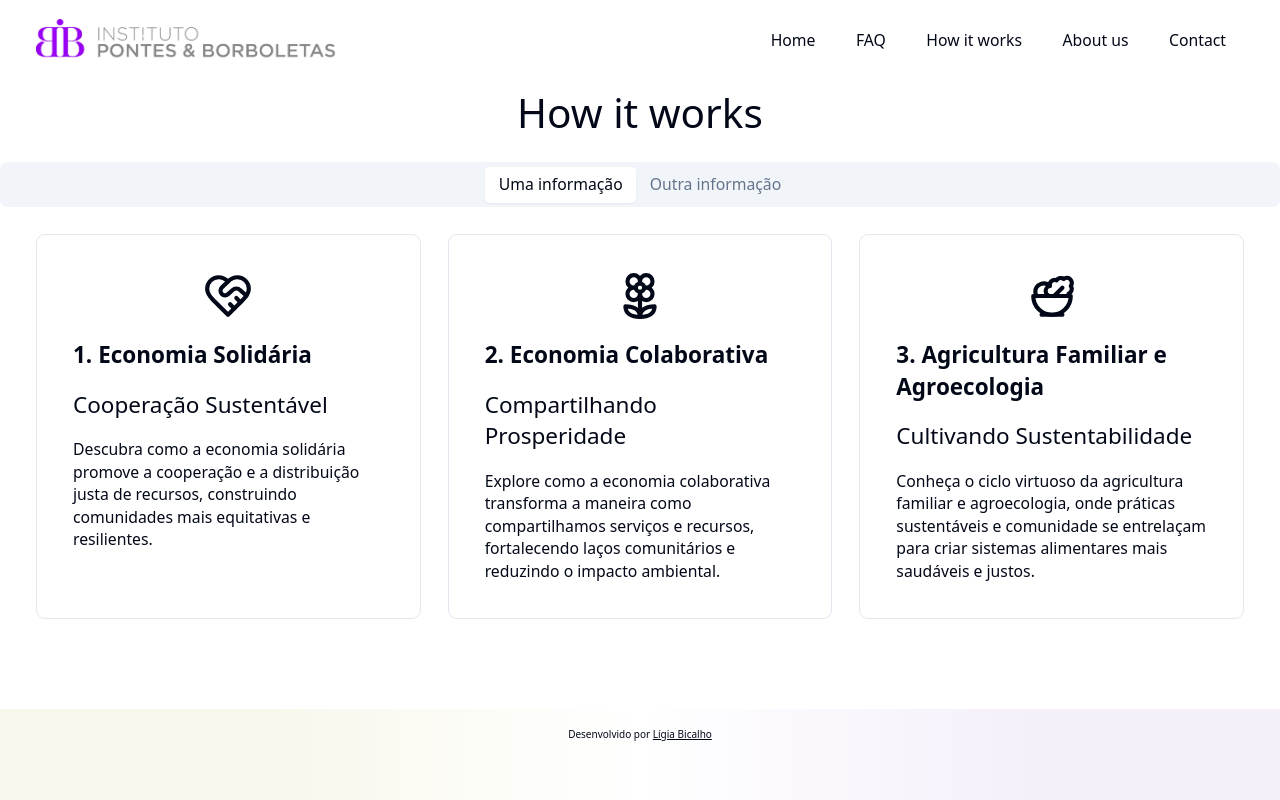
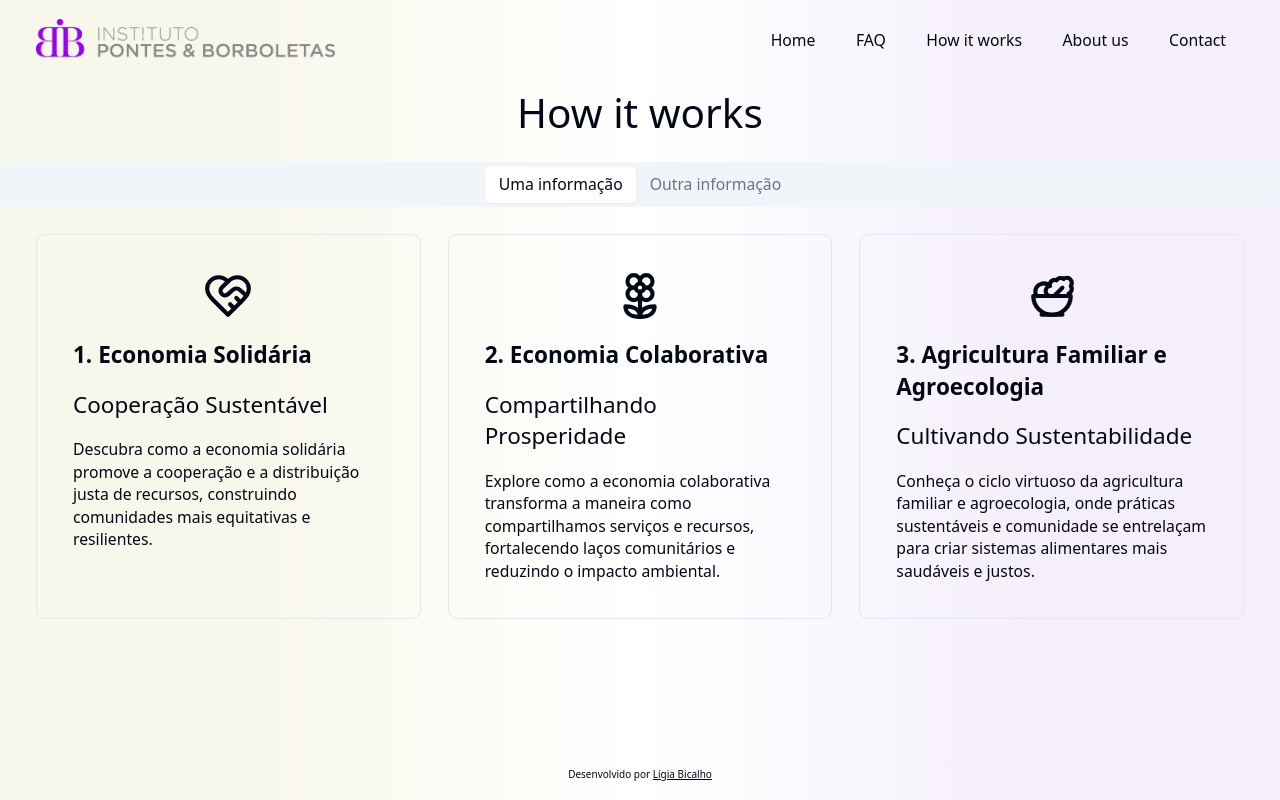
Before and after one commit to ligiabicalho/pontes-e-borboletas, a Next.js app: page /how-it-works in a window 1280 px wide. Built offline with nearby package versions, Linux system fonts and the light colour scheme; a web font is replaced by a local one.

Commit message:
style: updates footer and how-it-work

```diff
--- a/src/components/Footer/Footer.tsx
+++ b/src/components/Footer/Footer.tsx
@@ -2,7 +2,7 @@ import React from "react";
 
 export function Footer() {
   return (
-    <div className="flex items-end justify-center w-full h-fit py-4">
+    <div className="flex items-end justify-center w-full h-fit py-4 absolute bottom-0">
       <p className="text-[10px]">
         Desenvolvido por{" "}
         <a
--- a/src/pages/how-it-works.tsx
+++ b/src/pages/how-it-works.tsx
@@ -89,7 +89,7 @@ const OTHER_INFOS: ItemCardProps[] = [
 
 export default function HowItWorks() {
   return (
-    <section className="lg:flex flex-col bg-background py-20 items-center justify-center">
+    <section className="lg:flex flex-col py-20 items-center justify-center">
       <h2 className="font-primary text-2xl lg:text-4xl text-center mb-6">
         How it works
       </h2>
```
